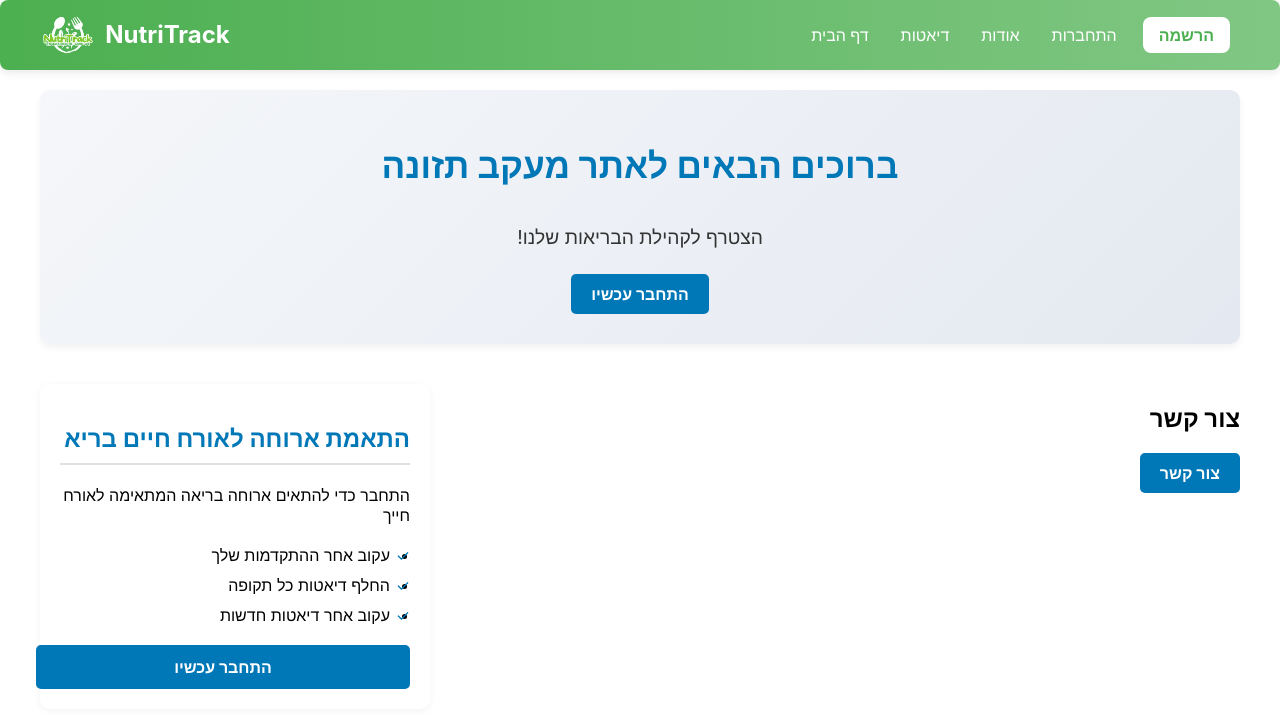
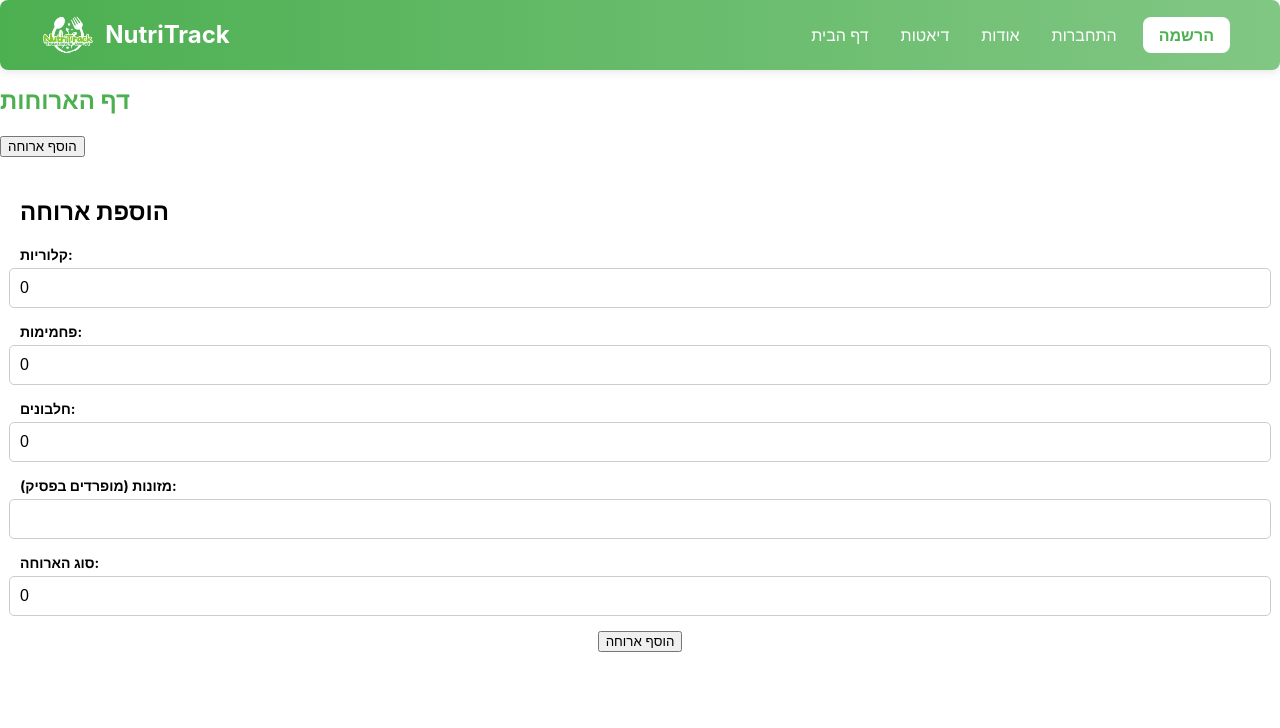
Before and after one commit to TzippyKatz/project-client, a React (Create React App) app: page /meal in a window 1280 px wide. Before the commit this address led to /. Shown: the top 728 px of the page. Built offline with nearby package versions, Linux system fonts and the light colour scheme.

Commit message:
userProfile -perfect

```diff
--- a/src/components/meals/AddMeal.tsx
+++ b/src/components/meals/AddMeal.tsx
@@ -2,14 +2,8 @@ import { useState } from "react";
 import { addMeal } from "../../services/meal.service";
 import { foodType } from "../../types/food.type";
 
-interface AddMealModalProps {
-    show: boolean;
-    onClose: () => void;
-}
-
-export const AddMealModal = ({ show, onClose }: AddMealModalProps) => {
+export const AddMeal = () => {
     const [formData, setFormData] = useState({
-        id: 0,
         calories: 0,
         carbohydrates: 0,
         proteins: 0,
@@ -17,8 +11,10 @@ export const AddMealModal = ({ show, onClose }: AddMealModalProps) => {
         sugars: 0,
         sodium: 0,
         foods: [] as foodType[],
-        typeMealId: 0
+        typeMealId: 0,
+        dietId: 0
     });
+
     const [error, setError] = useState<string>("");
 
     const handleChange = (e: React.ChangeEvent<HTMLInputElement>) => {
@@ -31,7 +27,6 @@ export const AddMealModal = ({ show, onClose }: AddMealModalProps) => {
 
     const handleFoodsChange = (e: React.ChangeEvent<HTMLInputElement>) => {
         const { value } = e.target;
-
         const foodItems: foodType[] = value.split(",").map((food, index) => ({
             id: index + 1,
             name: food.trim(),
@@ -62,11 +57,8 @@ export const AddMealModal = ({ show, onClose }: AddMealModalProps) => {
         console.log(response);
     };
 
-    if (!show) return null; // אם show הוא false, לא נראה את ה-Modal
-
     return (
-        <div style={modalOverlayStyle}>
-            <div style={modalStyle}>
+        <div style={{ padding: "20px" }}>
             <h2>הוספת ארוחה</h2>
             {error && <p style={{ color: "red" }}>{error}</p>}
             <form onSubmit={handleSubmit}>
@@ -79,15 +71,6 @@ export const AddMealModal = ({ show, onClose }: AddMealModalProps) => {
                 <label>חלבונים:</label>
                 <input type="number" name="proteins" value={formData.proteins} onChange={handleChange} />
 
-                    <label>כולסטרול:</label>
-                    <input type="number" name="cholesterol" value={formData.cholesterol} onChange={handleChange} />
-
-                    <label>סוכרים:</label>
-                    <input type="number" name="sugars" value={formData.sugars} onChange={handleChange} />
-
-                    <label>נתרן:</label>
-                    <input type="number" name="sodium" value={formData.sodium} onChange={handleChange} />
-
                 <label>מזונות (מופרדים בפסיק):</label>
                 <input type="text" name="foods" onChange={handleFoodsChange} />
 
@@ -95,12 +78,11 @@ export const AddMealModal = ({ show, onClose }: AddMealModalProps) => {
                 <input type="number" name="typeMealId" value={formData.typeMealId} onChange={handleChange} />
 
                 <button type="submit">הוסף ארוחה</button>
-                    <button type="button" onClick={onClose}>סגור</button>
             </form>
-            </div>
         </div>
     );
 };
+
 
 // סטיילים עבור ה-Modal
 const modalOverlayStyle: React.CSSProperties = {
--- /dev/null
+++ b/src/pages/MealPage.tsx
@@ -0,0 +1,14 @@
+import { useState } from "react";
+import { AddMeal } from '../components/meals/AddMeal'
+
+export const MealPage = () => {
+    const [showModal, setShowModal] = useState(false)
+
+    return (
+        <div>
+            <h1>דף הארוחות</h1>
+            <button onClick={() => setShowModal(true)}>הוסף ארוחה</button>
+            <AddMeal />
+        </div>
+    );
+};
--- a/src/routes/AppRoutes.tsx
+++ b/src/routes/AppRoutes.tsx
@@ -15,6 +15,8 @@ import { foodType } from '../types/food.type'
 import { jwtDecode } from '../auth/auth.utils'
 import { getUserById } from '../services/user.service'
 import { UserProfile } from '../components/user/UserProfile'
+import { AddMeal } from '../components/meals/AddMeal'
+import { MealPage } from '../pages/MealPage'
 
 const AppRoutes: React.FC = () => {
     const { user, isAuthenticated } = useAppSelector(state => state.login);
@@ -70,6 +72,9 @@ const AppRoutes: React.FC = () => {
             <Route path="/getDiets" element={<GetDiets showCreateFilters={true} />} />
             <Route path="/getUsers" element={<GetUsers />} />
             <Route path="/profile" element={<UserProfile />} />
+            <Route path="/addDiet" element={<AddDiet />} />
+            {/* <Route path="/addMeal" element={<AddMeal />} /> */}
+            <Route path="/meal" element={<MealPage />} />
 
             {/* <UpdateUser showRole={false} user={null} /> */}
             {/* החלפתי בגלל שזה לא נתן JSX בתןך Route */}
--- a/src/services/diets.service.ts
+++ b/src/services/diets.service.ts
@@ -11,9 +11,9 @@ export const getDiet = async () => {
     return data
 }
 
-export const getDietById = async (diet: Omit<dietType, 'id'>) => {
+export const getDietById = async (id: number) => {
     // export const getDietById = async (diet: dietType) =>{
-    const response = await axios.get(serviceUrl)
+    const response = await axios.get(`${serviceUrl}/${id}`)
     const data = await response.data
     return data
 }
--- a/src/types/meal.type.ts
+++ b/src/types/meal.type.ts
@@ -11,4 +11,5 @@ export type mealType = {
     sodium: number;
     foods: Array<foodType>;
     typeMealId: number;
+    dietId: number;
 }
```
Lines whose indentation alone changed are shown as unchanged.
